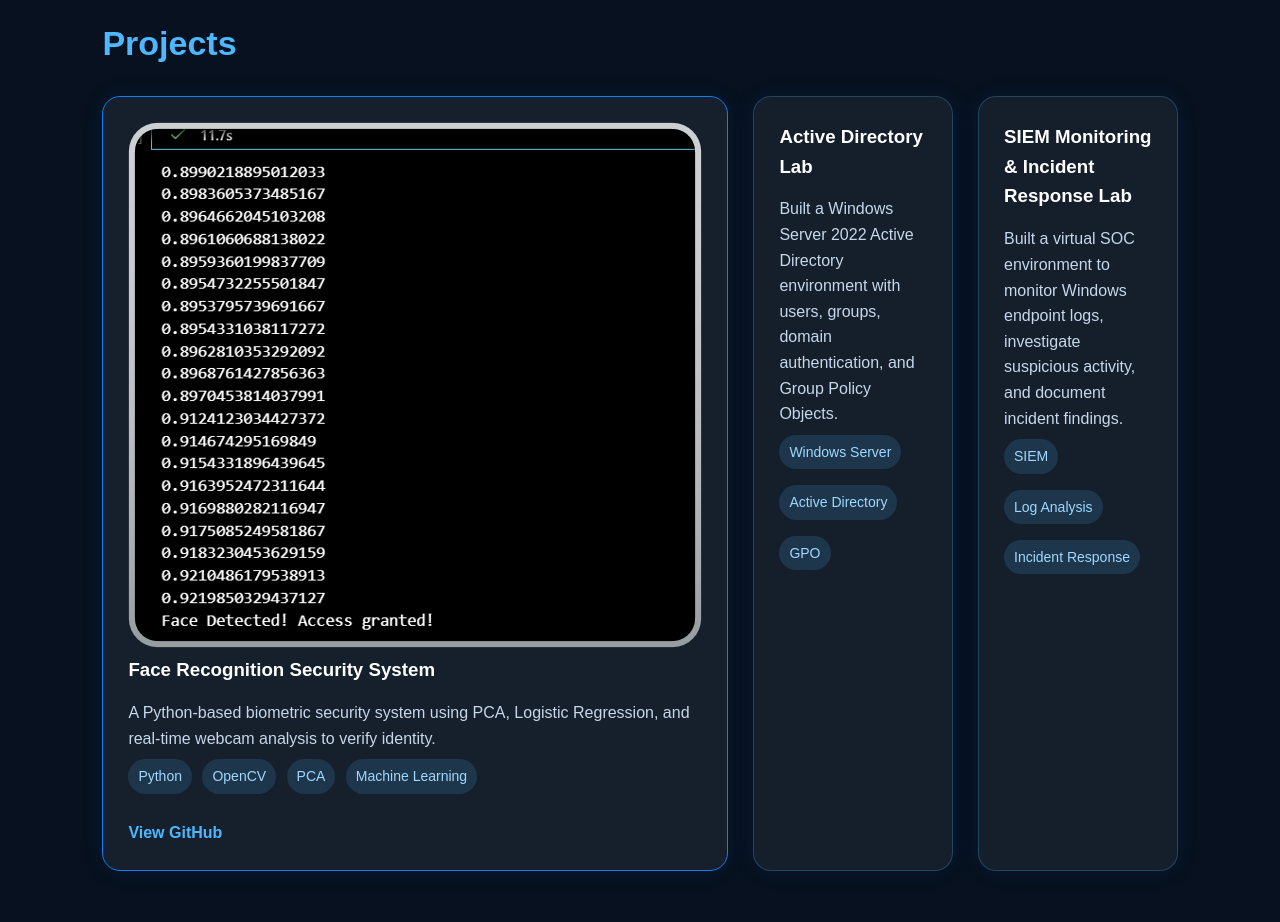
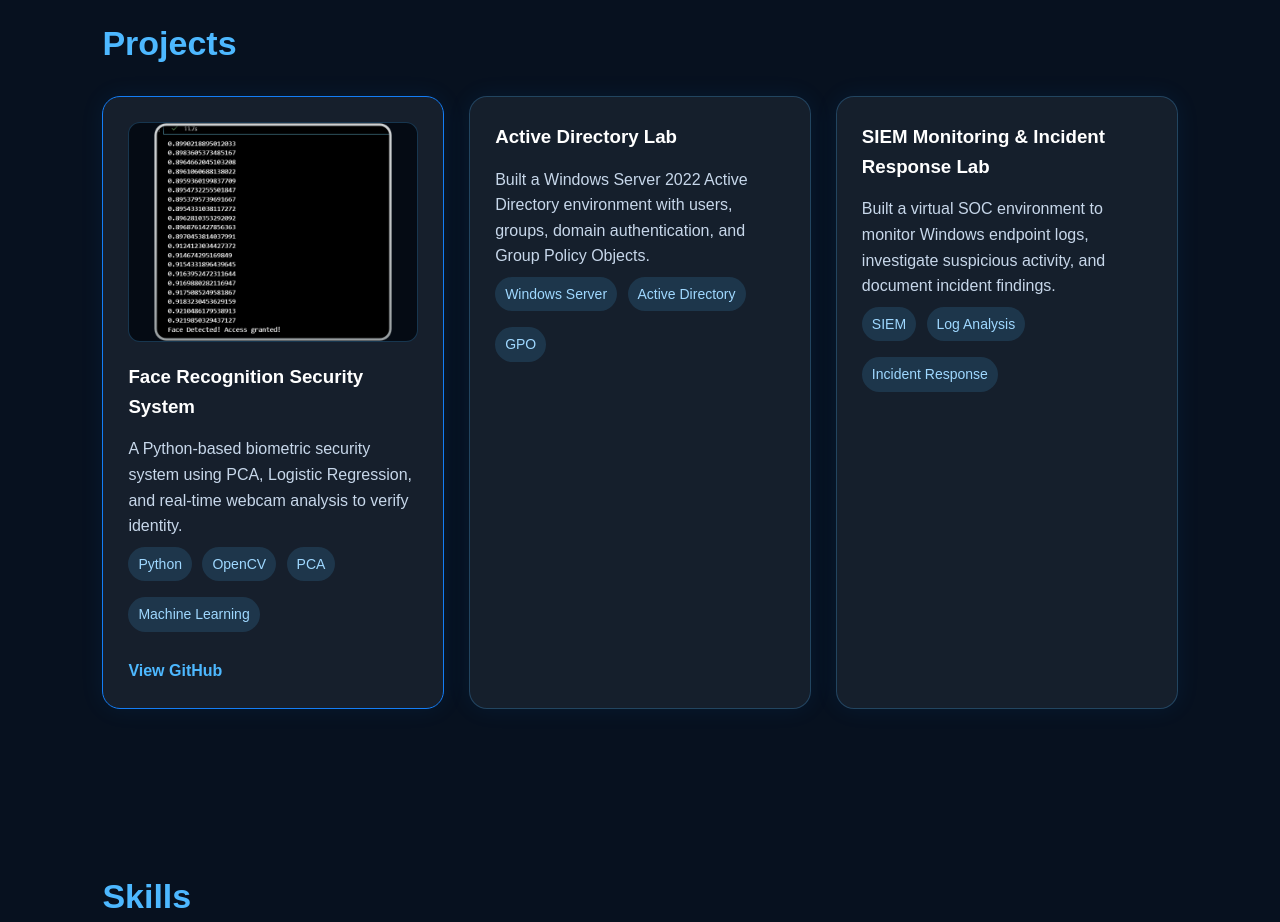
Before and after one commit to justinjones6711-ctrl/portfolio, a plain HTML site: page index.html in a window 1280 px wide. Shown: the part 1180-2102 px from the top of the page. Drawn offline with Linux system fonts and the light colour scheme.

Commit message:
Update style.css

```diff
--- a/style.css
+++ b/style.css
@@ -148,6 +148,17 @@
   border-color: #147df5;
 }
 
+.project-image {
+  width: 100%;
+  height: 220px;
+  object-fit: contain;
+  display: block;
+  background: #050b14;
+  border-radius: 12px;
+  margin-bottom: 20px;
+  border: 1px solid rgba(77, 184, 255, 0.25);
+}
+
 .skills {
   display: grid;
   grid-template-columns: repeat(2, 1fr);
```
